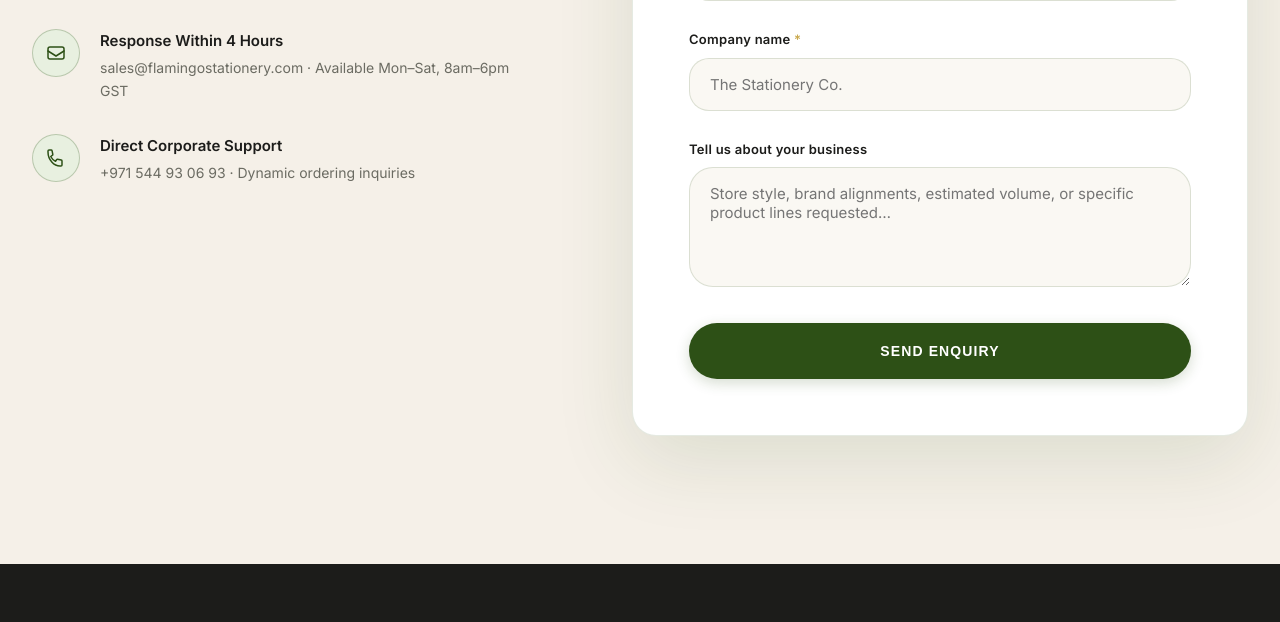
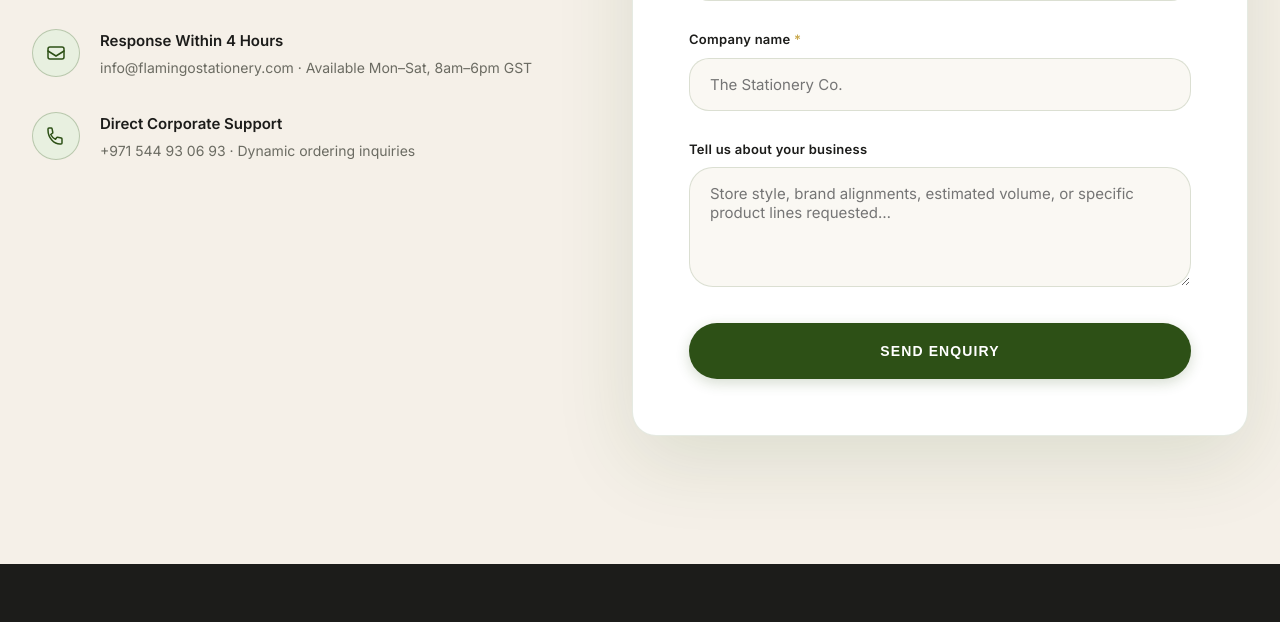
Before and after one commit to nawafmp/flamingo, a plain HTML site: page Website.html in a window 1280 px wide. Shown: the part 4280-4902 px from the top of the page. Drawn offline with nearby package versions, Linux system fonts and the light colour scheme.

Commit message:
Update Website.html

```diff
--- a/Website.html
+++ b/Website.html
@@ -979,7 +979,7 @@
             </div>
             <div>
               <h4>Response Within 4 Hours</h4>
-              <p>sales@flamingostationery.com · Available Mon–Sat, 8am–6pm GST</p>
+              <p>info@flamingostationery.com · Available Mon–Sat, 8am–6pm GST</p>
             </div>
           </li>
           <li class="cta-info-item reveal reveal-delay-3">
```
